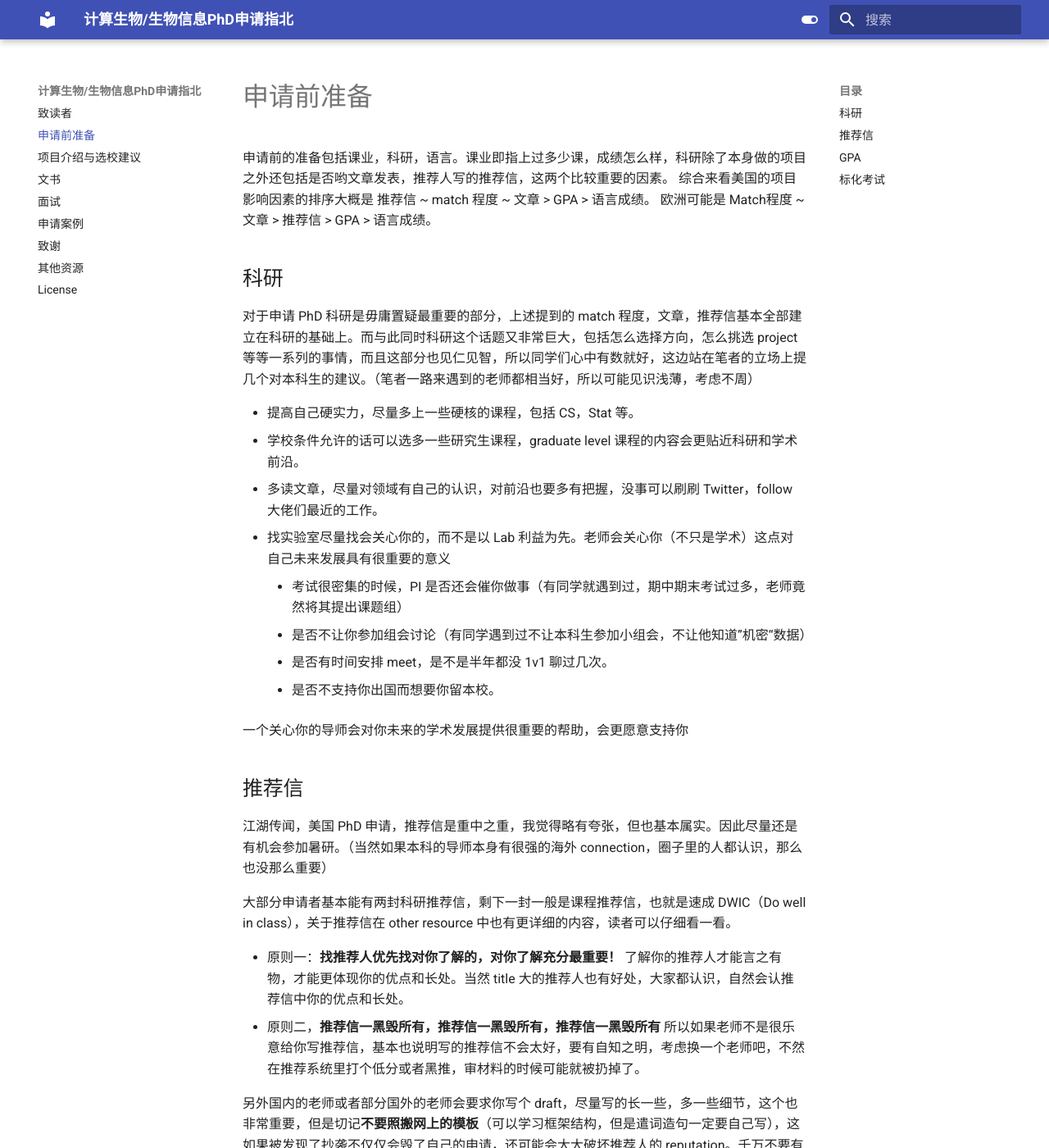
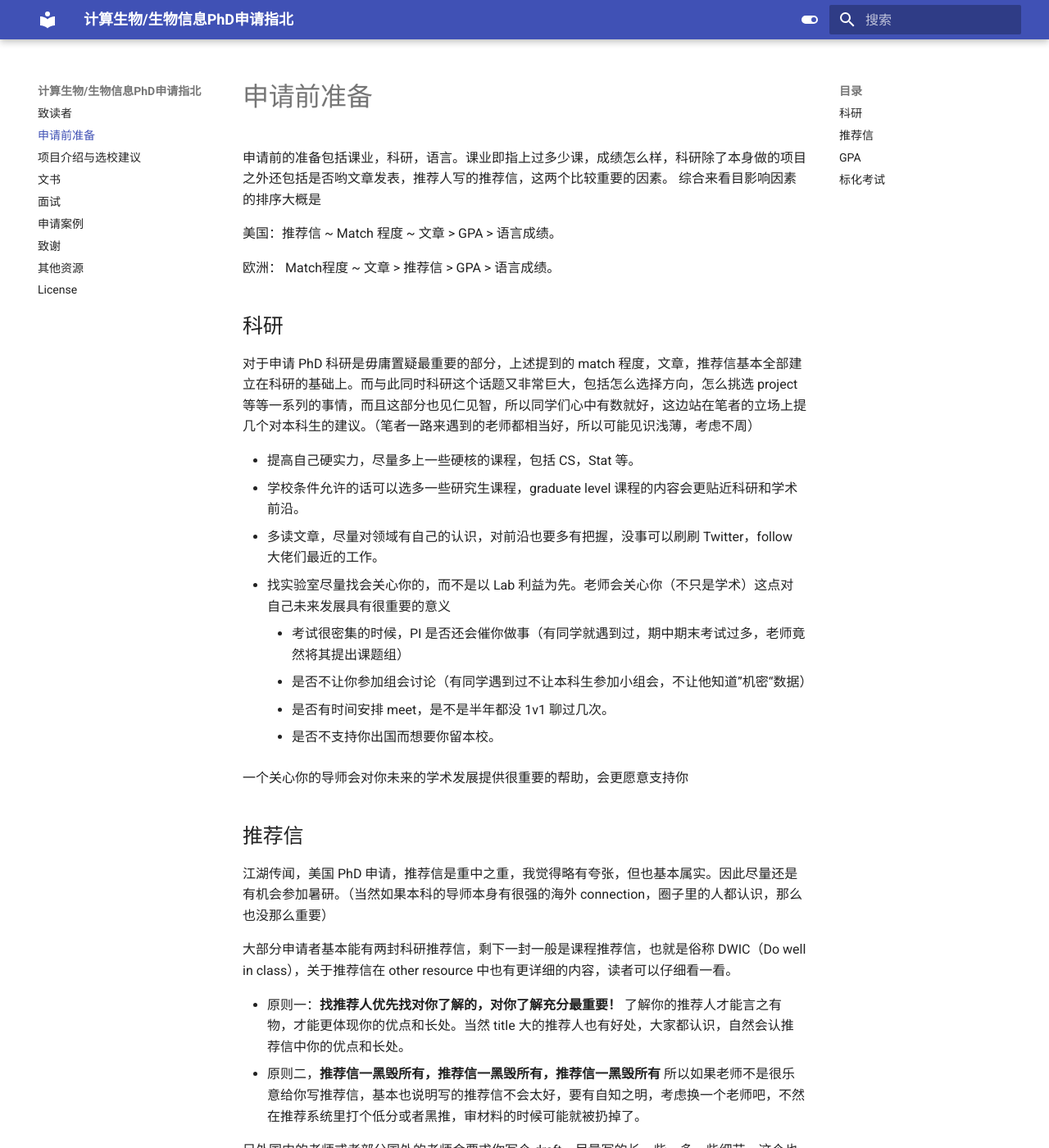
Before and after one commit to CompBio-PhD-cn/handbook, an MkDocs documentation site: the page built from docs/Preparation.md, in a window 1280 px wide and 1400 px high. Shown: the whole window at 82% size. Built offline with MkDocs 1.6.1 and Material for MkDocs 9.7.7, drawn with Linux system fonts in a browser that asks for light colours.

Commit message:
add preparation

```diff
--- a/docs/Preparation.md
+++ b/docs/Preparation.md
@@ -1,9 +1,13 @@
 # 申请前准备
 
 申请前的准备包括课业，科研，语言。课业即指上过多少课，成绩怎么样，科研除了本身做的项目之外还包括是否哟文章发表，推荐人写的推荐信，这两个比较重要的因素。
-综合来看美国的项目影响因素的排序大概是
-推荐信 ~ match 程度 ~ 文章 > GPA > 语言成绩。
-欧洲可能是 Match程度 ~ 文章 > 推荐信 > GPA > 语言成绩。
+综合来看目影响因素的排序大概是
+
+
+美国：推荐信 ~ Match 程度 ~ 文章 > GPA > 语言成绩。
+
+
+欧洲： Match程度 ~ 文章 > 推荐信 > GPA > 语言成绩。
 
 
 ## 科研
@@ -23,7 +27,7 @@
 ## 推荐信
 江湖传闻，美国 PhD 申请，推荐信是重中之重，我觉得略有夸张，但也基本属实。因此尽量还是有机会参加暑研。（当然如果本科的导师本身有很强的海外 connection，圈子里的人都认识，那么也没那么重要）
 
-大部分申请者基本能有两封科研推荐信，剩下一封一般是课程推荐信，也就是速成 DWIC（Do well in class），关于推荐信在 other resource 中也有更详细的内容，读者可以仔细看一看。
+大部分申请者基本能有两封科研推荐信，剩下一封一般是课程推荐信，也就是俗称 DWIC（Do well in class），关于推荐信在 other resource 中也有更详细的内容，读者可以仔细看一看。
 
 * 原则一：**找推荐人优先找对你了解的，对你了解充分最重要！**
   了解你的推荐人才能言之有物，才能更体现你的优点和长处。当然 title 大的推荐人也有好处，大家都认识，自然会认推荐信中你的优点和长处。
```
